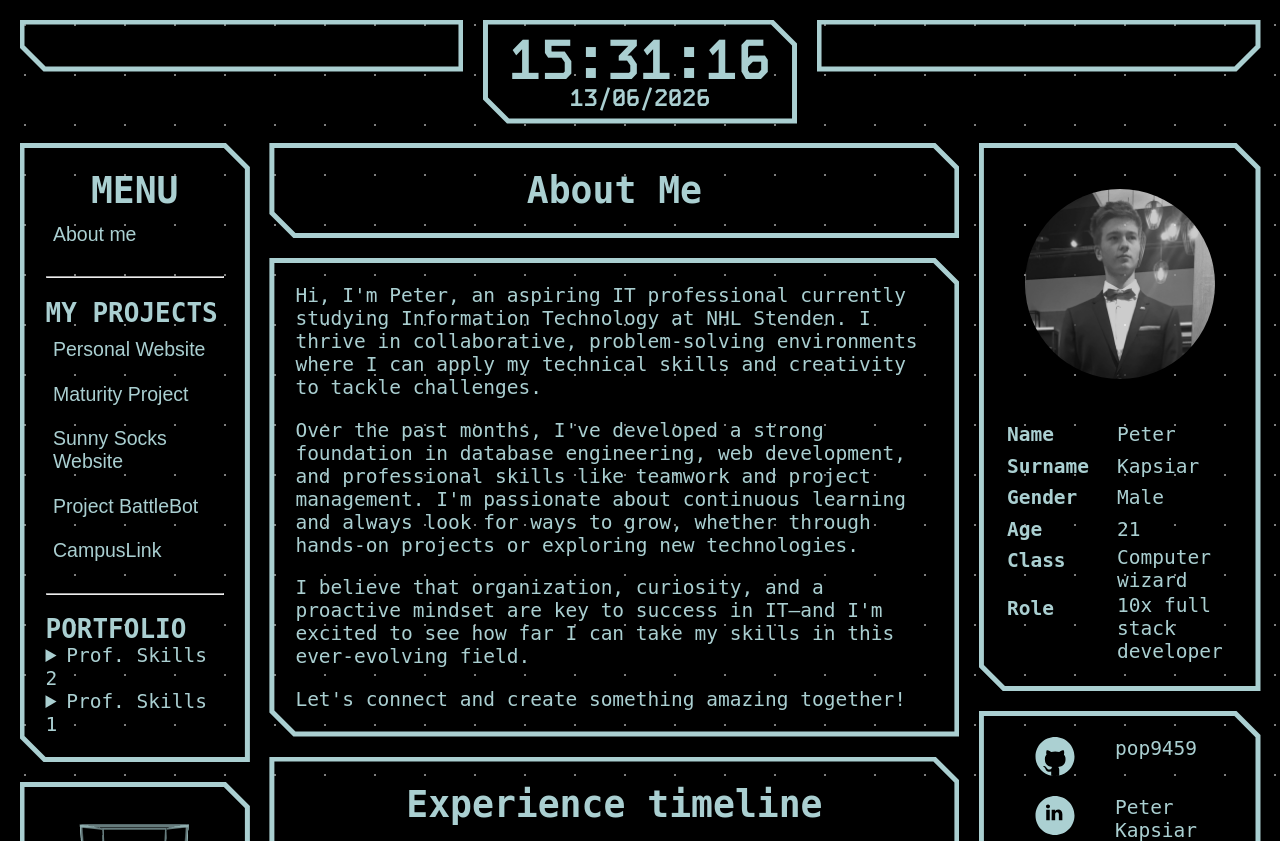
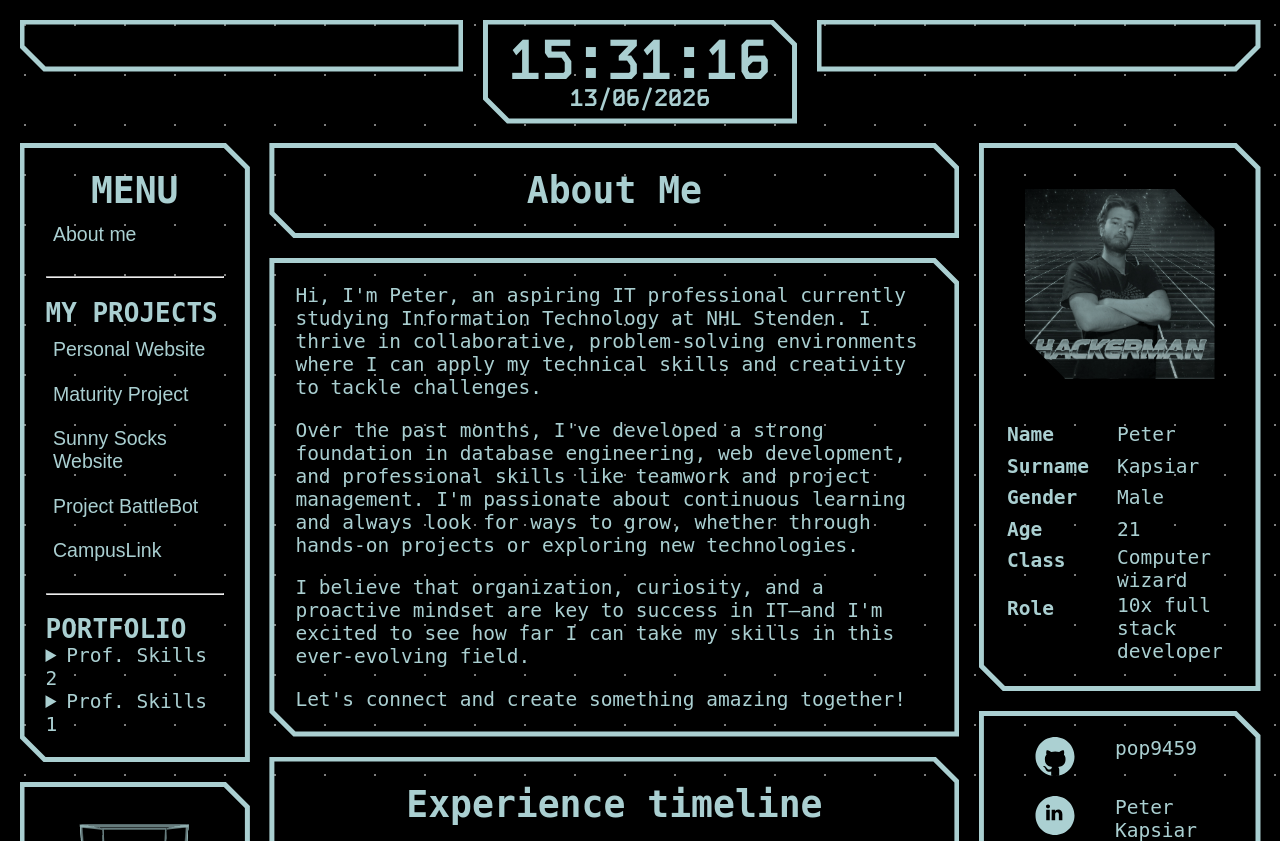
Before and after one commit to pop9459/personalWebsite, a PHP site: page / in a window 1280 px wide. Shown: the top 841 px of the page. Run offline with PHP 8.4, Linux system fonts and the light colour scheme.

Commit message:
updated profile pic

```diff
--- a/css/landingPageContent.css
+++ b/css/landingPageContent.css
@@ -8,9 +8,10 @@
 #profileInfo img
 {
     margin: 20px;
-    border-radius: 100%;
+    /* border-radius: 10%; */
     opacity: 80%;
-    filter: grayscale(100%);
+    /* filter: grayscale(100%); */
+    clip-path: polygon(0 0,calc(100% - 40px) 0,100% 40px,100% 100%,40px 100%,0 calc(100% - 40px));
 }
 
 #profileInfo table th
```
Also changed, not shown: src/img/profilePic.jpg.
